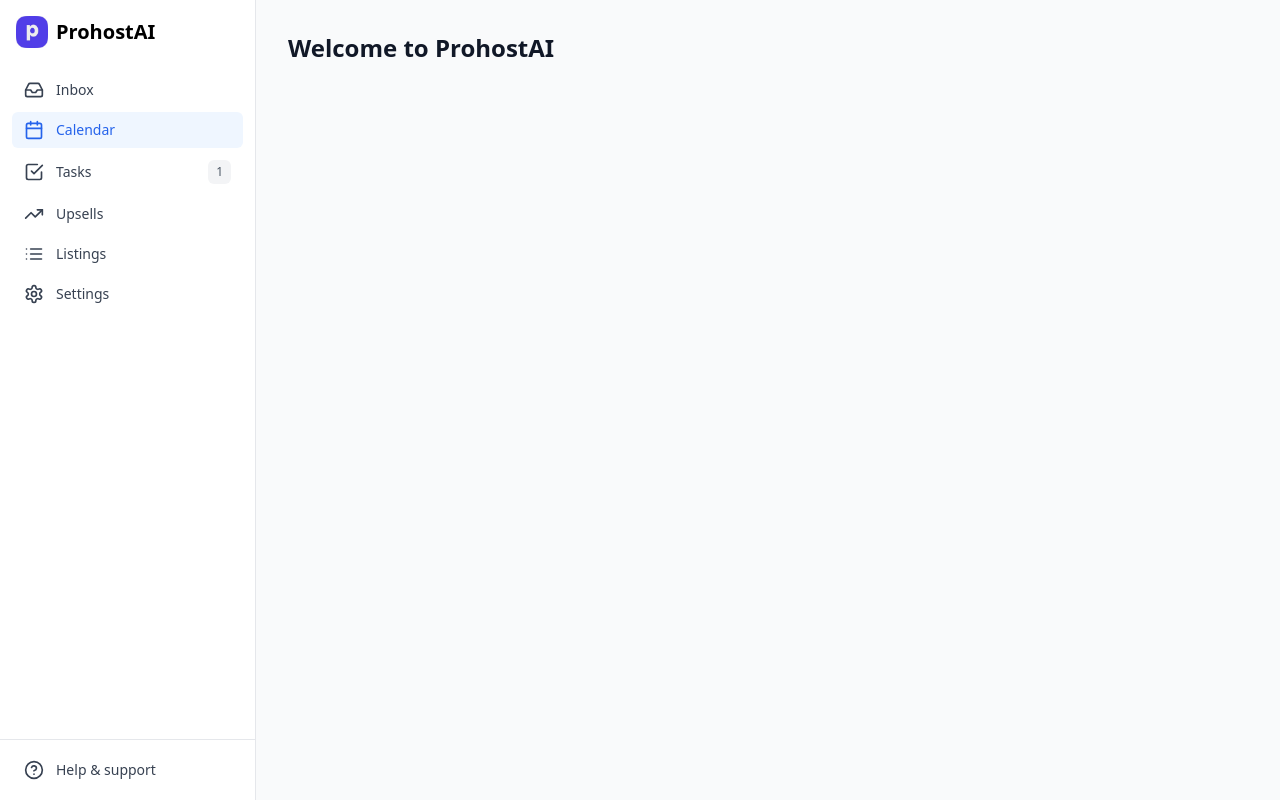
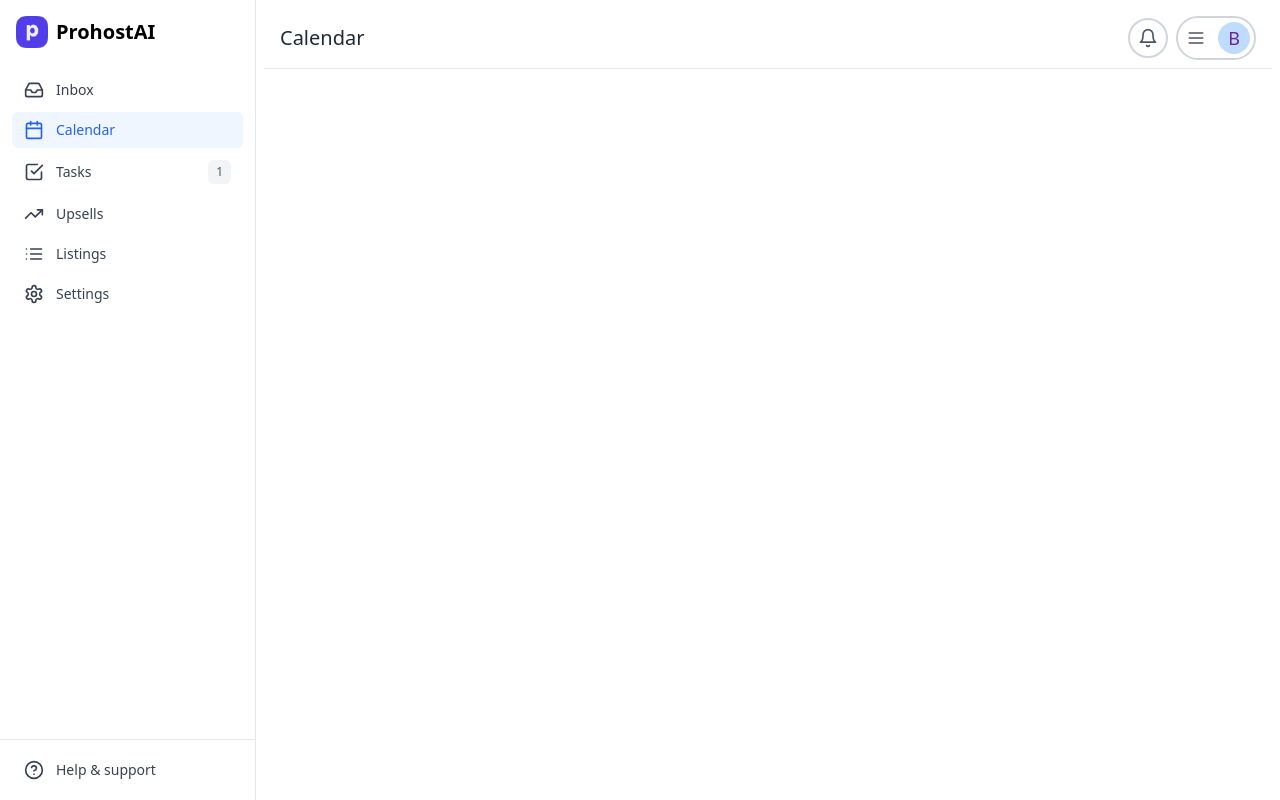
Before and after one commit to rohseh303/Prohost-take-home, a React (Vite) app in the folder project/: page /calendar in a window 1280 px wide. Built offline with nearby package versions, Linux system fonts and the light colour scheme.

Commit message:
added navbar to calendar page

```diff
--- a/project/package.json
+++ b/project/package.json
@@ -13,14 +13,15 @@
   "dependencies": {
     "lucide-react": "^0.344.0",
     "react": "^18.3.1",
-    "react-dom": "^18.3.1"
+    "react-dom": "^18.3.1",
+    "react-router-dom": "^6.28.0"
   },
   "devDependencies": {
     "@eslint/js": "^9.9.1",
     "@types/babel__generator": "^7.6.8",
     "@types/react": "^18.3.5",
     "@types/react-dom": "^18.3.0",
-    "@vitejs/plugin-react": "^4.3.1",
+    "@vitejs/plugin-react": "^4.3.4",
     "autoprefixer": "^10.4.18",
     "eslint": "^9.9.1",
     "eslint-plugin-react-hooks": "^5.1.0-rc.0",
--- a/project/src/App.tsx
+++ b/project/src/App.tsx
@@ -1,14 +1,26 @@
 import React from 'react';
+import { BrowserRouter, Routes, Route } from 'react-router-dom';
 import { Sidebar } from './components/layout/Sidebar';
+import { CalendarPage } from './components/pages/CalendarPage';
 
 function App() {
   return (
-    <div className="flex min-h-screen bg-gray-50">
-      <Sidebar />
-      <main className="flex-1 p-8">
-        <h1 className="text-2xl font-semibold text-gray-900">Welcome to ProhostAI</h1>
-      </main>
-    </div>
+    <BrowserRouter>
+      <div className="flex min-h-screen bg-white">
+        <Sidebar />
+        <main className="flex-1 p-2">
+          <Routes>
+            <Route path="/" element={
+              <h1 className="text-2xl font-semibold text-gray-900">Select a page</h1>
+            } />
+            <Route path="/calendar" element={<CalendarPage />} />
+            <Route path="*" element={
+              <h1 className="text-2xl font-semibold text-gray-900">Not implemented</h1>
+            } />
+          </Routes>
+        </main>
+      </div>
+    </BrowserRouter>
   );
 }
 
--- /dev/null
+++ b/project/src/components/pages/CalendarPage.tsx
@@ -0,0 +1,10 @@
+import React from 'react';
+import { Header } from './Header';
+
+export function CalendarPage() {
+  return (
+    <div className="space-y-4">
+      <Header />
+    </div>
+  );
+}
--- /dev/null
+++ b/project/src/components/pages/Header.tsx
@@ -0,0 +1,26 @@
+import React from 'react';
+import { Menu, Bell } from 'lucide-react';
+
+export const Header = () => {
+  return (
+    <header className="flex items-center justify-between px-4 py-2 border-b border-gray-200">
+      <div className="flex items-center gap-4">
+        <h1 className="text-xl text-gray-800">Calendar</h1>
+      </div>
+
+      <div className="flex items-center gap-2">
+        <button className="p-2 hover:bg-gray-100 rounded-full border-2 border-gray-300" aria-label="Notifications">
+          <Bell className="w-5 h-5 text-gray-600" />
+        </button>
+        <div className="flex items-center rounded-full border-2 border-gray-300">
+            <button className="p-2 hover:bg-gray-100 rounded-full" aria-label="Menu">
+                <Menu className="w-5 h-5 text-gray-600" />
+            </button>
+            <button className="w-8 h-8 rounded-full bg-blue-200 text-purple-800 flex items-center justify-center m-1">
+                <span className="text-lg font-medium">B</span>
+            </button>
+        </div>
+      </div>
+    </header>
+  );
+};
```
Also changed, not shown: 1 other file (tests, documents, lock files or other folders).
